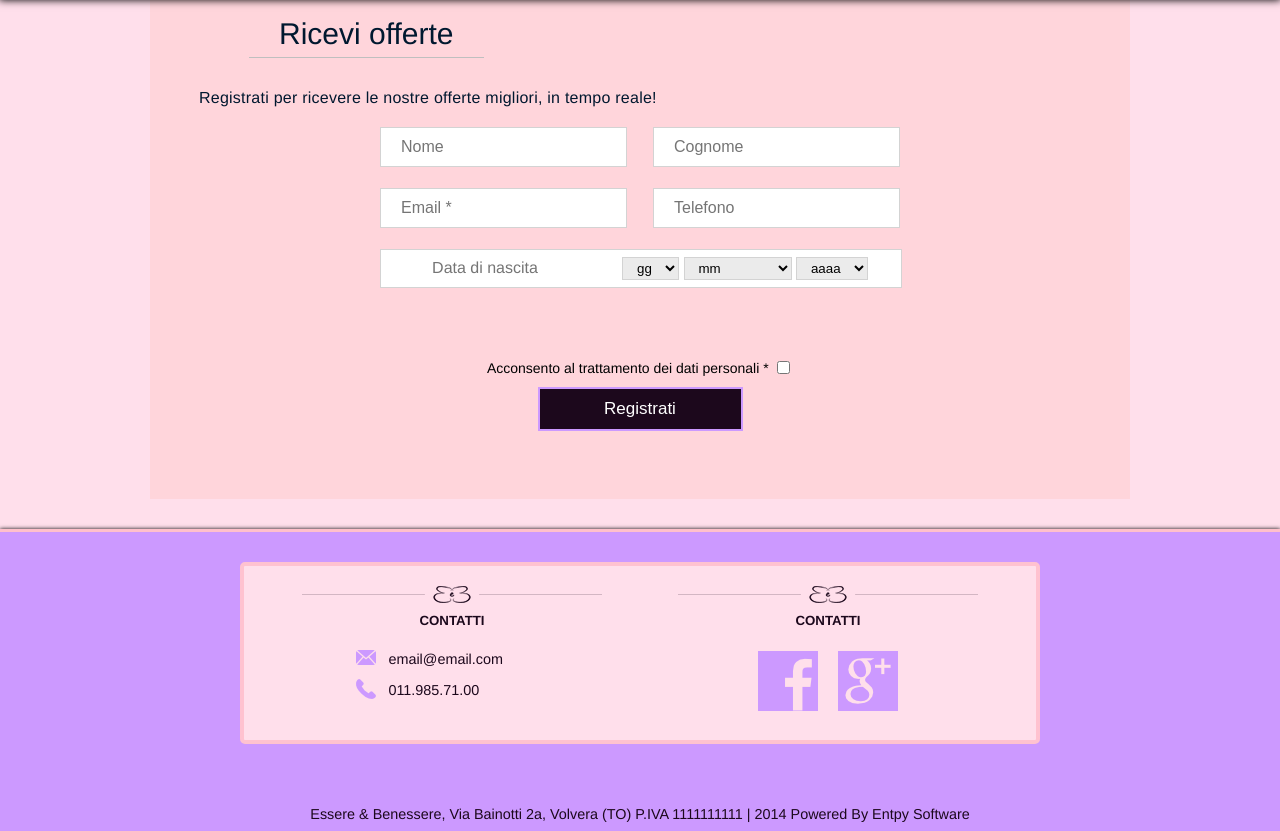
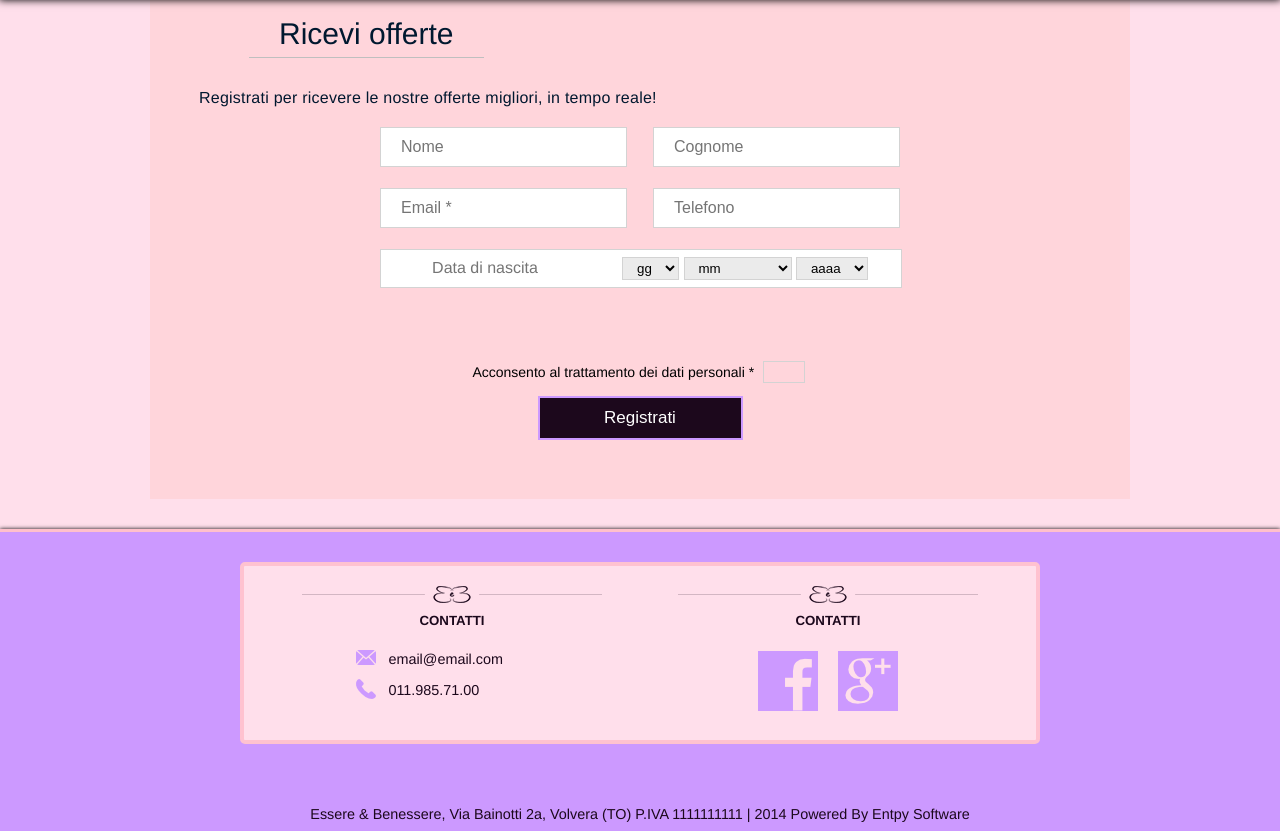
Before and after one commit to entpy/eb-django, a Django app: page /ricevi-offerte/ in a window 1280 px wide. Shown: the part 66-897 px from the top of the page. Run offline with Django 3.2, Linux system fonts and the light colour scheme; some libraries are stand-ins or nearby versions.

Commit message:
small css fix (removed default webkit buttons)

```diff
--- a/essere_benessere/website/static/website/css/common.css
+++ b/essere_benessere/website/static/website/css/common.css
@@ -188,7 +188,7 @@ h1 { font-size: 30px; }
 /* our services page }}} */
 
 /* get offers page {{{ */
-.styled_form input { border: 1px solid lightgray; font-size: 16px; padding: 10px 20px; width: 205px; }
+.styled_form input { border: 1px solid lightgray; border-radius: 0; font-size: 16px; padding: 10px 20px; width: 205px; -webkit-appearance: none; }
 .styled_form > .input_container { display: table; margin: 0 auto; width: 520px; }
 .styled_form > .input_container.input_container_margin_top { margin-top: 21px; }
 .styled_form > .input_container > div { display: table-cell; width: 50%; }
```
